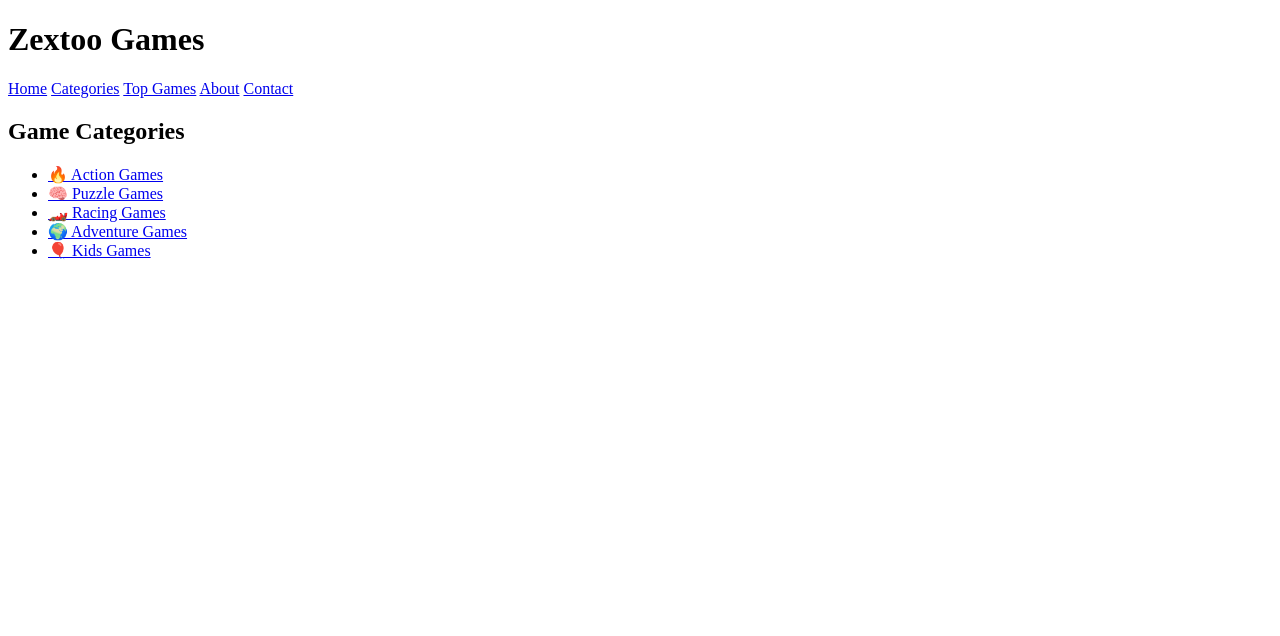
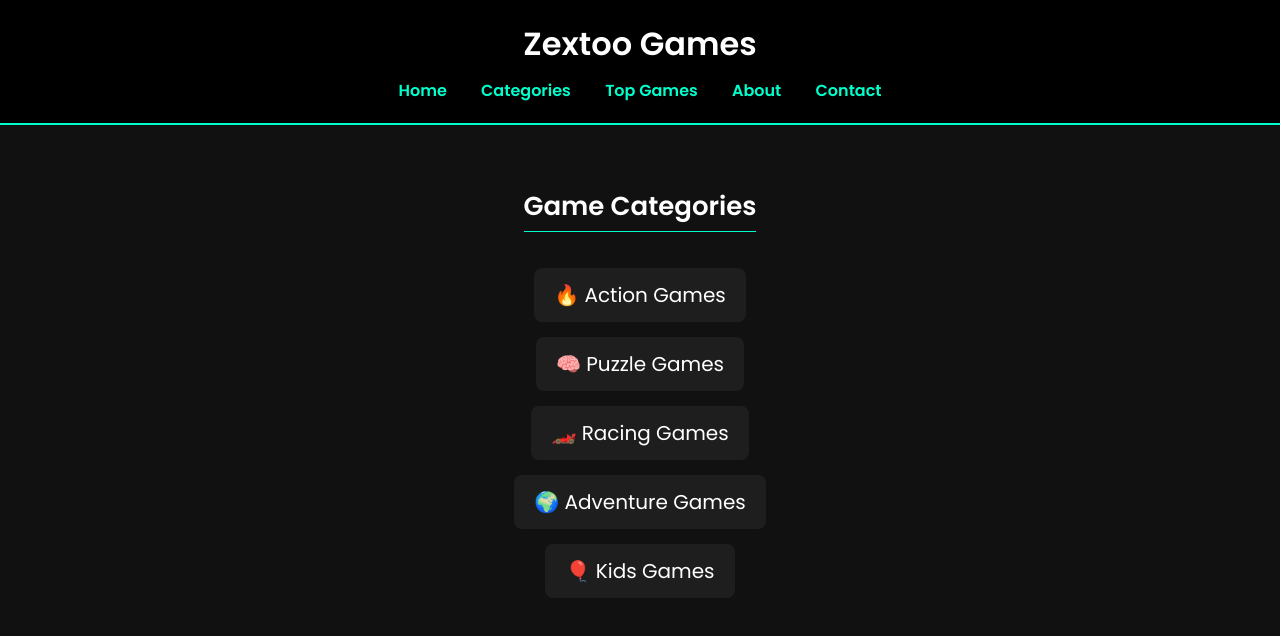
Before and after one commit to zextooo/Zextooo, a plain HTML site: page categories.html in a window 1280 px wide. Drawn offline with Linux system fonts and the light colour scheme.

Commit message:
Update categories.html

```diff
--- a/categories.html
+++ b/categories.html
@@ -3,7 +3,86 @@
 <head>
   <meta charset="UTF-8" />
   <title>Categories - Zextoo Games</title>
-  <link rel="stylesheet" href="css/style.css" />
+  <link rel="preconnect" href="https://fonts.googleapis.com">
+  <link rel="preconnect" href="https://fonts.gstatic.com" crossorigin>
+  <link href="https://fonts.googleapis.com/css2?family=Poppins:wght@400;600&display=swap" rel="stylesheet">
+  <style>
+    /* General Reset */
+    body {
+      margin: 0;
+      padding: 0;
+      font-family: 'Poppins', sans-serif;
+      background-color: #111;
+      color: white;
+    }
+
+    /* Header */
+    header {
+      background-color: #000;
+      padding: 20px;
+      text-align: center;
+      border-bottom: 2px solid #00ffcc;
+    }
+
+    header h1 {
+      margin: 0;
+      font-size: 32px;
+    }
+
+    nav {
+      margin-top: 10px;
+    }
+
+    nav a {
+      color: #00ffcc;
+      margin: 0 15px;
+      text-decoration: none;
+      font-weight: 600;
+    }
+
+    nav a:hover {
+      text-decoration: underline;
+    }
+
+    /* Main Content */
+    main {
+      padding: 40px 20px;
+      text-align: center;
+    }
+
+    main h2 {
+      font-size: 26px;
+      margin-bottom: 20px;
+      border-bottom: 1px solid #00ffcc;
+      display: inline-block;
+      padding-bottom: 5px;
+    }
+
+    ul {
+      list-style: none;
+      padding: 0;
+    }
+
+    li {
+      margin: 15px 0;
+    }
+
+    li a {
+      font-size: 20px;
+      color: #fff;
+      background-color: #1e1e1e;
+      padding: 12px 20px;
+      border-radius: 8px;
+      display: inline-block;
+      text-decoration: none;
+      transition: 0.3s;
+    }
+
+    li a:hover {
+      background-color: #00ffcc;
+      color: #111;
+    }
+  </style>
 </head>
 <body>
   <header>
```
